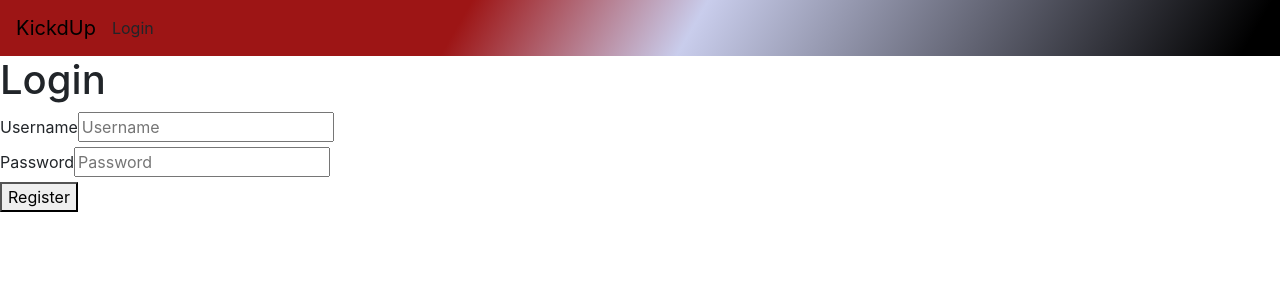
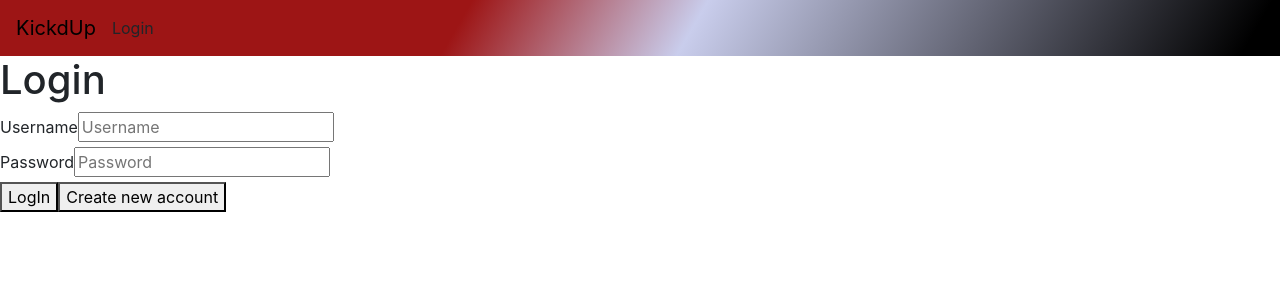
Before and after one commit to jcksnparsons/kickdUp-client, a React (Create React App) app in the folder kickdup/: page /login in a window 1280 px wide. Shown: the top 300 px of the page. Built offline with nearby package versions, Linux system fonts and the light colour scheme; no server answers.

Commit message:
fixed some quick rendering things

```diff
--- a/kickdup/src/components/auth_and_login/Login.js
+++ b/kickdup/src/components/auth_and_login/Login.js
@@ -59,7 +59,8 @@ const Login = ({ routerProps, getUser }) => {
             />
           </fieldset>
           <fieldset>
-            <button type="Submit">Register</button>
+            <button type="Submit">LogIn</button>
+            <button onClick={() => routerProps.history.push("/register")}>Create new account</button>
           </fieldset>
         </form>
       </section>
--- a/kickdup/src/components/posts/AllPosts.js
+++ b/kickdup/src/components/posts/AllPosts.js
@@ -24,7 +24,7 @@ const AllPostsView = (props) => {
   }, []);
 
   return (
-    <div style={{ display: "flex", justifyContent: "space-evenly" }}>
+    <div style={{ display: "flex", justifyContent: "space-evenly", flexWrap: 'wrap' }}>
       {createPostCards(posts)}
     </div>
   );
```
